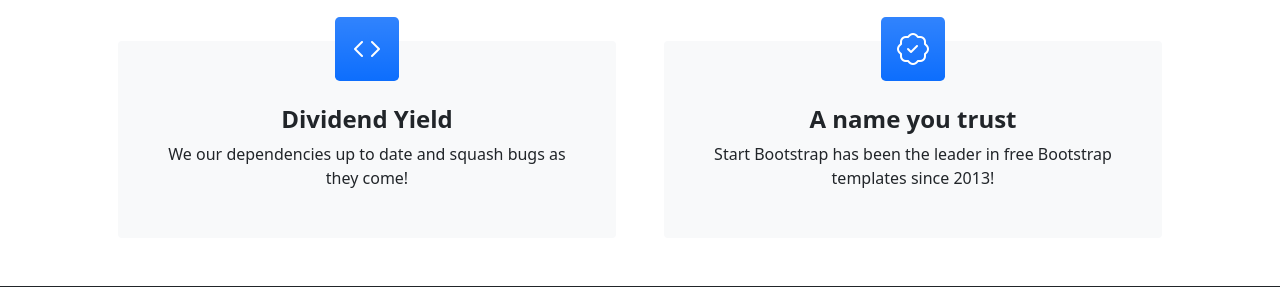
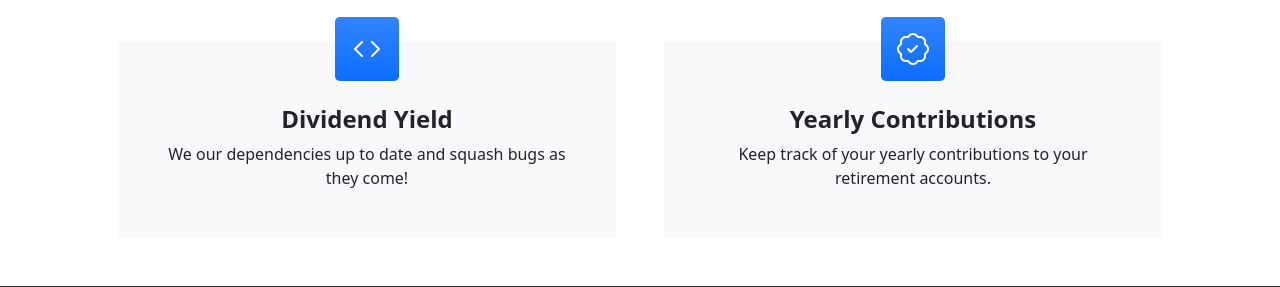
Before and after one commit to bamarshall06/flask_app, a Flask app: page / in a window 1280 px wide. Shown: the part 1090-1377 px from the top of the page. Run offline with Flask 2, Linux system fonts and the light colour scheme; data comes from the database, SQL or seed files in the repository; some libraries are stand-ins or nearby versions.

Commit message:
yearly contribtuions

```diff
--- a/templates/index.html
+++ b/templates/index.html
@@ -98,8 +98,8 @@
                         <div class="card bg-light border-0 h-100">
                             <div class="card-body text-center p-4 p-lg-5 pt-0 pt-lg-0">
                                 <div class="feature bg-primary bg-gradient text-white rounded-3 mb-4 mt-n4"><i class="bi bi-patch-check"></i></div>
-                                <h2 class="fs-4 fw-bold">A name you trust</h2>
-                                <p class="mb-0">Start Bootstrap has been the leader in free Bootstrap templates since 2013!</p>
+                                <h2 class="fs-4 fw-bold">Yearly Contributions</h2>
+                                <p class="mb-0">Keep track of your yearly contributions to your retirement accounts.</p>
                             </div>
                         </div>
                     </div>
```
